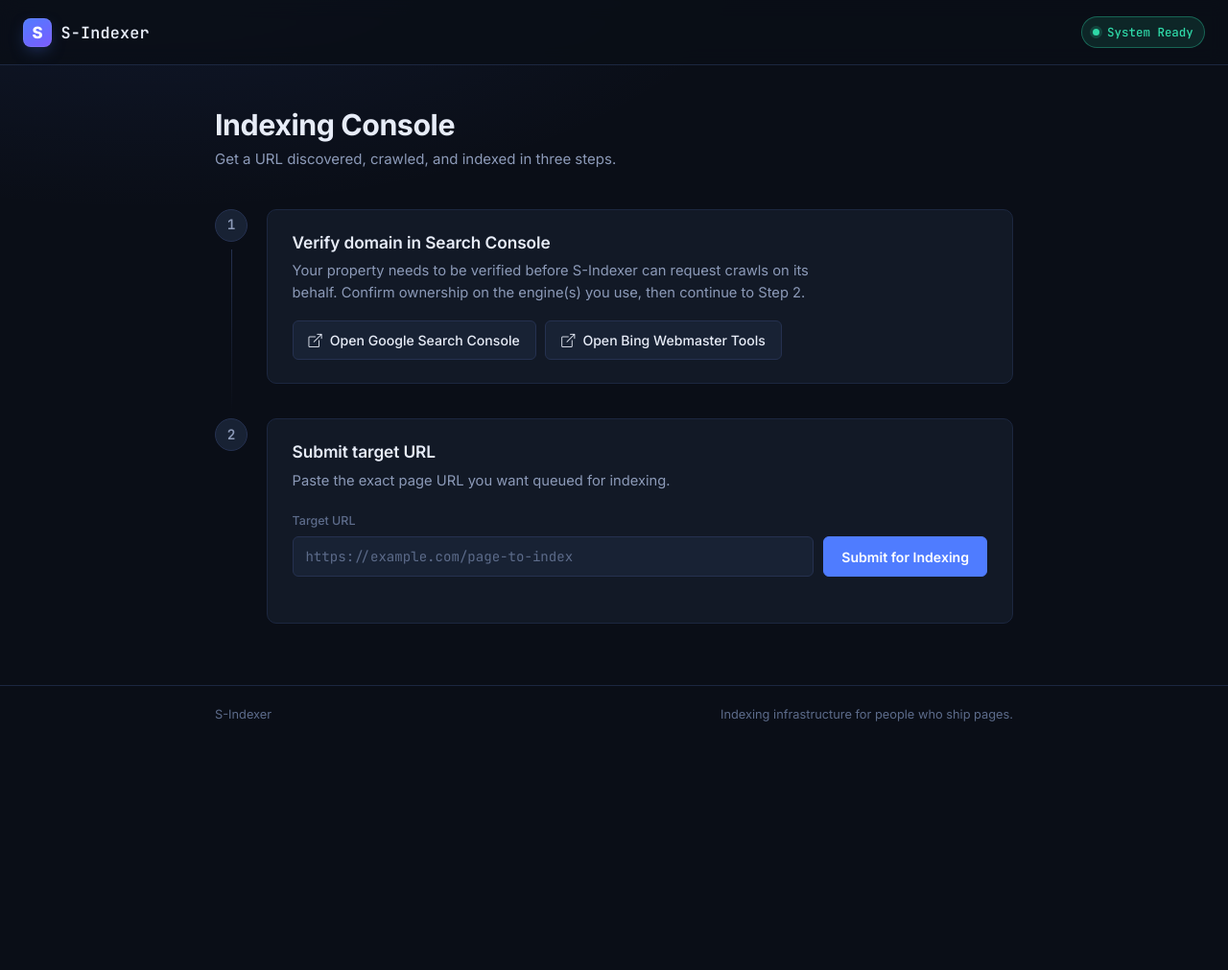
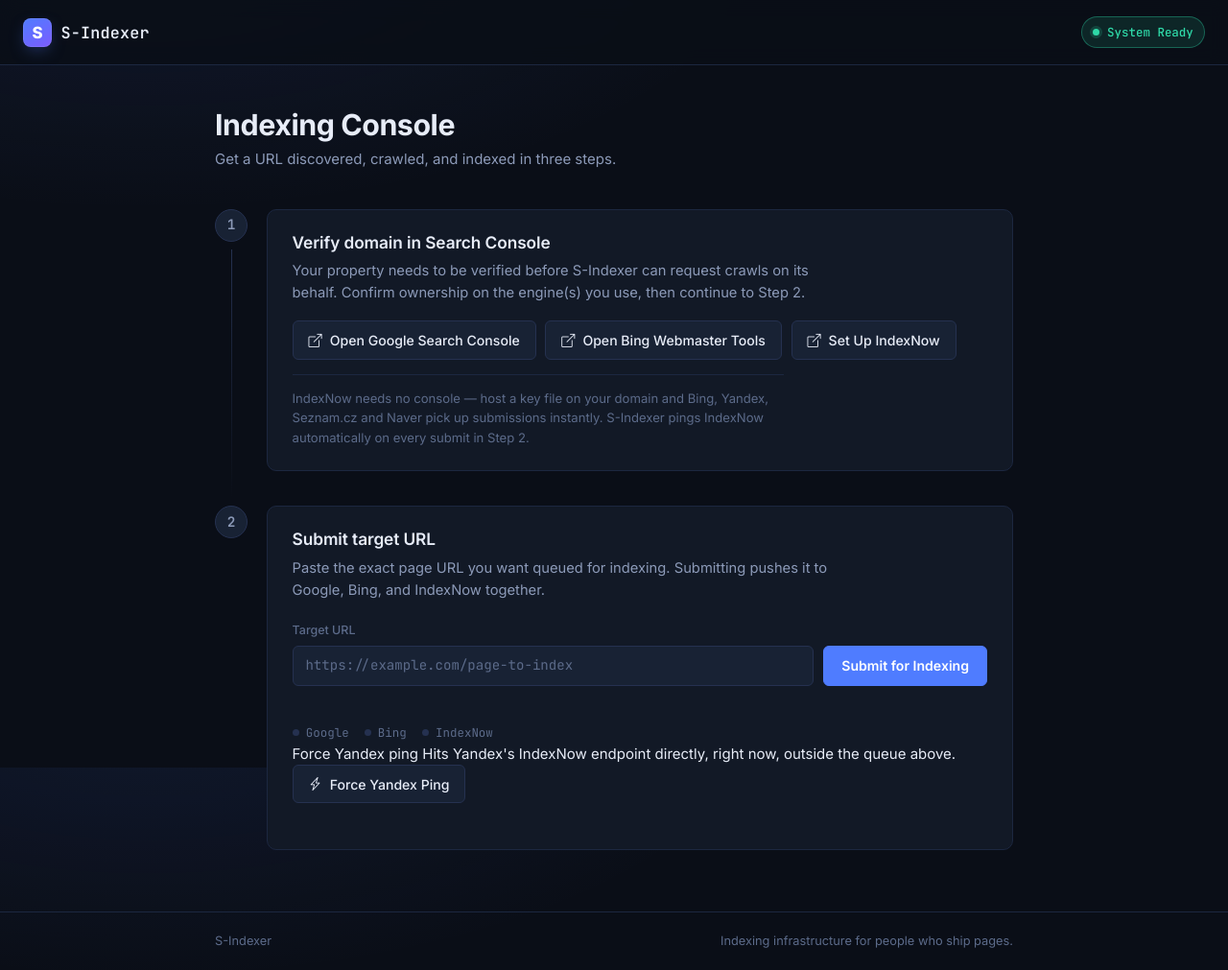
Before and after one commit to sgdev-official/S-Indexing-Tool-web-verson, a plain HTML site: page index.html in a window 1280 px wide. Shown: the whole page at 96% size. Before the commit the page ends 800 px from the top, so only its background shows below. Drawn offline with nearby package versions, Linux system fonts and the light colour scheme.

Commit message:
Update index.html

```diff
--- a/index.html
+++ b/index.html
@@ -67,7 +67,16 @@
               <i class="bi bi-box-arrow-up-right"></i>
               Open Bing Webmaster Tools
             </a>
+            <a href="https://www.indexnow.org/documentation" target="_blank" rel="noopener noreferrer"
+               class="btn si-btn-outline">
+              <i class="bi bi-box-arrow-up-right"></i>
+              Set Up IndexNow
+            </a>
           </div>
+          <p class="si-step-note">
+            IndexNow needs no console — host a key file on your domain and Bing, Yandex, Seznam.cz and Naver
+            pick up submissions instantly. S-Indexer pings IndexNow automatically on every submit in Step 2.
+          </p>
         </div>
       </div>
     </section>
@@ -80,7 +89,7 @@
       <div class="si-step-body">
         <div class="si-card">
           <h2 class="si-step-title">Submit target URL</h2>
-          <p class="si-step-text">Paste the exact page URL you want queued for indexing.</p>
+          <p class="si-step-text">Paste the exact page URL you want queued for indexing. Submitting pushes it to Google, Bing, and IndexNow together.</p>
 
           <form id="submit-form" action="#" novalidate>
             <label for="target-url" class="form-label si-label">Target URL</label>
@@ -99,6 +108,30 @@
               </button>
             </div>
             <div class="si-feedback" id="url-feedback"></div>
+
+            <ul class="si-target-list" id="target-list">
+              <li class="si-target-item" data-target="google">
+                <span class="si-target-dot"></span> Google
+              </li>
+              <li class="si-target-item" data-target="bing">
+                <span class="si-target-dot"></span> Bing
+              </li>
+              <li class="si-target-item" data-target="indexnow">
+                <span class="si-target-dot"></span> IndexNow
+              </li>
+            </ul>
+
+            <div class="si-yandex-row">
+              <div class="si-yandex-copy">
+                <span class="si-yandex-title">Force Yandex ping</span>
+                <span class="si-yandex-sub">Hits Yandex's IndexNow endpoint directly, right now, outside the queue above.</span>
+              </div>
+              <button type="button" class="btn si-btn-outline" id="yandex-ping-btn">
+                <i class="bi bi-lightning-charge"></i>
+                Force Yandex Ping
+              </button>
+            </div>
+            <div class="si-feedback" id="yandex-feedback"></div>
           </form>
         </div>
       </div>
```
